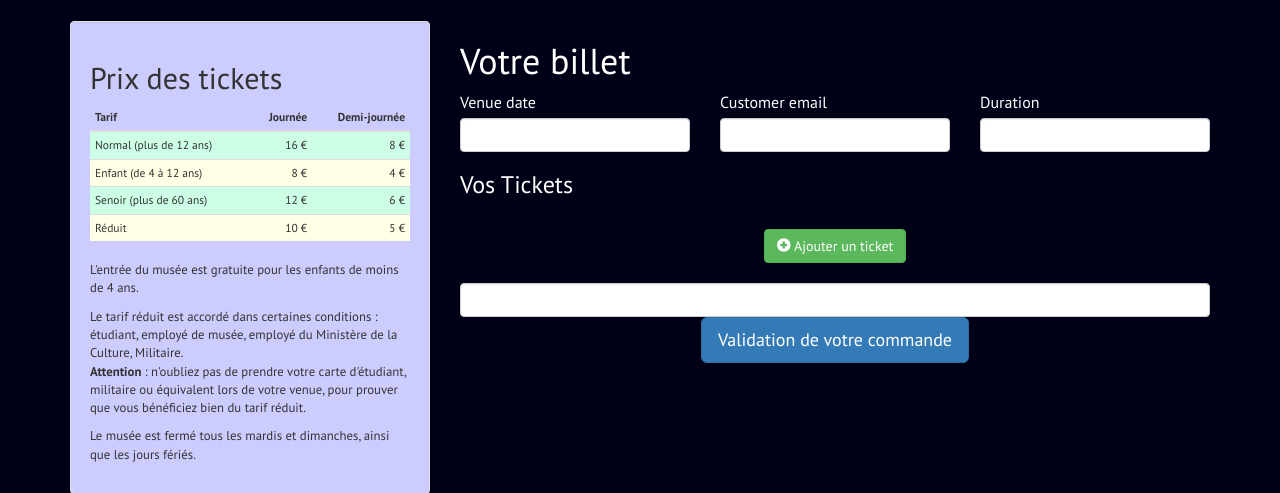
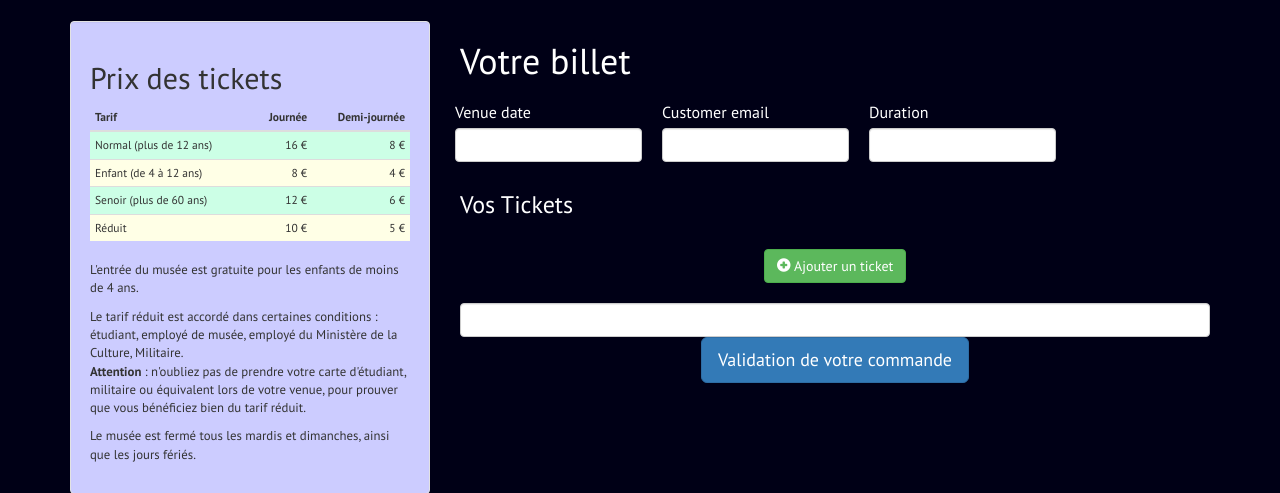
Before and after one commit to sess16/Louvre-project, a Symfony app: template templates/Default/create.html.twig in a window 1280 px wide. Shown: the part 72-565 px from the top of the page. Run offline with Twig, Linux system fonts and the light colour scheme; the template is opened without the code that fills it, so the values that code supplies are empty; form fields are guessed from the names that the template uses; some libraries are stand-ins or nearby versions.

Commit message:
Fix form display issue

```diff
--- a/public/css/louvre.css
+++ b/public/css/louvre.css
@@ -208,6 +208,11 @@ table {
     margin: 20px auto;
 }
 
+.align-blocks {
+    display: flex;
+    flex-direction: column;
+}
+
 /*
             5 - INFOS PAGE
  */
@@ -267,4 +272,12 @@ table {
         border-radius: 4px;
         padding: 5px;
     }
+
+    .align-blocks {
+        flex-direction: row;
+    }
+
+    .align-block {
+        margin: 10px;
+    }
 }
--- a/src/Controller/OrderController.php
+++ b/src/Controller/OrderController.php
@@ -42,8 +42,6 @@ class OrderController extends Controller
             $form->handleRequest($request);
             //check data
             if ($form->isValid()){
-                dump($form->getData());
-                dump($form['order[customerEmail]']);
                 //check for number of ticket left
                 $ticketLeft = $this->ticketLeftOnDate($order->getVenueDate());
                 $message = $order->checkOrderProcessing($ticketLeft);
@@ -81,7 +79,7 @@ class OrderController extends Controller
                     );
                 }
                 $em->flush();
-                #return $this->redirectToRoute('checkout_ticket',['id' => $order->getId()]);
+                return $this->redirectToRoute('checkout_ticket',['id' => $order->getId()]);
             }
 
         }
--- a/templates/Default/create.html.twig
+++ b/templates/Default/create.html.twig
@@ -53,16 +53,18 @@
         <div class="col-sm-8 order-ticket">
             <h1>Votre billet</h1>
             {{ form_start(order) }}
-            <div class="row">
+            <div class="row blocks-group">
                 {{ form_errors(order) }}
-                <div class="col-md-4">
-                    {{ form_row(order.venueDate) }}
-                </div>
-                <div class="col-md-4">
-                    {{ form_row(order.customerEmail) }}
-                </div>
-                <div class="col-md-4">
-                    {{ form_row(order.duration) }}
+                <div class="align-blocks">
+                    <div class="align-block">
+                        {{ form_row(order.venueDate) }}
+                    </div>
+                    <div class="align-block">
+                        {{ form_row(order.customerEmail) }}
+                    </div>
+                    <div class="align-block">
+                        {{ form_row(order.duration) }}
+                    </div>
                 </div>
             </div>
             <h3>Vos Tickets</h3>
--- a/templates/Default/info.html.twig
+++ b/templates/Default/info.html.twig
@@ -44,10 +44,10 @@
         <!-- /.col-md-4 -->
         <div class="col-md-4">
             <h2>Horaires</h2>
-            <p>Ouvert tous les jours de 9h à 18h sauf le mardi.<br/>Nocturnes jusqu’à 21h45 le
+            <p>Ouvert tous les jours de 9h à 18h sauf le mardi et le dimanche.<br/>Nocturnes jusqu’à 21h45 le
                 mercredi et le vendredi.</p>
             <p><strong>Fermetures :</strong><br/>
-                les 1er mai, 14 juillet et 25 décembre.</p>
+                les jours fériés.</p>
         </div>
         <!-- /.col-md-4 -->
         <div class="col-md-4">
--- a/templates/Mail/sendticket.html.twig
+++ b/templates/Mail/sendticket.html.twig
@@ -16,7 +16,7 @@
     </style>
 </head>
 <body>
-<img src="{{  absolute_url(asset('images/logo-louvre.jpg')) }}">
+<img src="{{ asset('images/logo-louvre.jpg') }}">
 <h3>Musée du Louvre</h3>
 <p>Nous vous remercions pour votre réservation. Veuillez trouver ci-dessous les détails de votre réservation.</p>
 <p>Date de votre visite : {{ order.venueDate|date('d/m/y') }} -  Type de visite : {{ order.duration.name }}</p>
--- a/templates/_formTheme.html.twig
+++ b/templates/_formTheme.html.twig
@@ -5,3 +5,7 @@
         {{- form_errors(form) -}}
     </div>
 {%- endblock form_row %}
+
+{% block form_label_class -%}
+    col-sm-12
+{%- endblock form_label_class %}
```
Also changed, not shown: tests/Controller/OrderControllerTest.php (+0 -28 lines), 1 other file.
